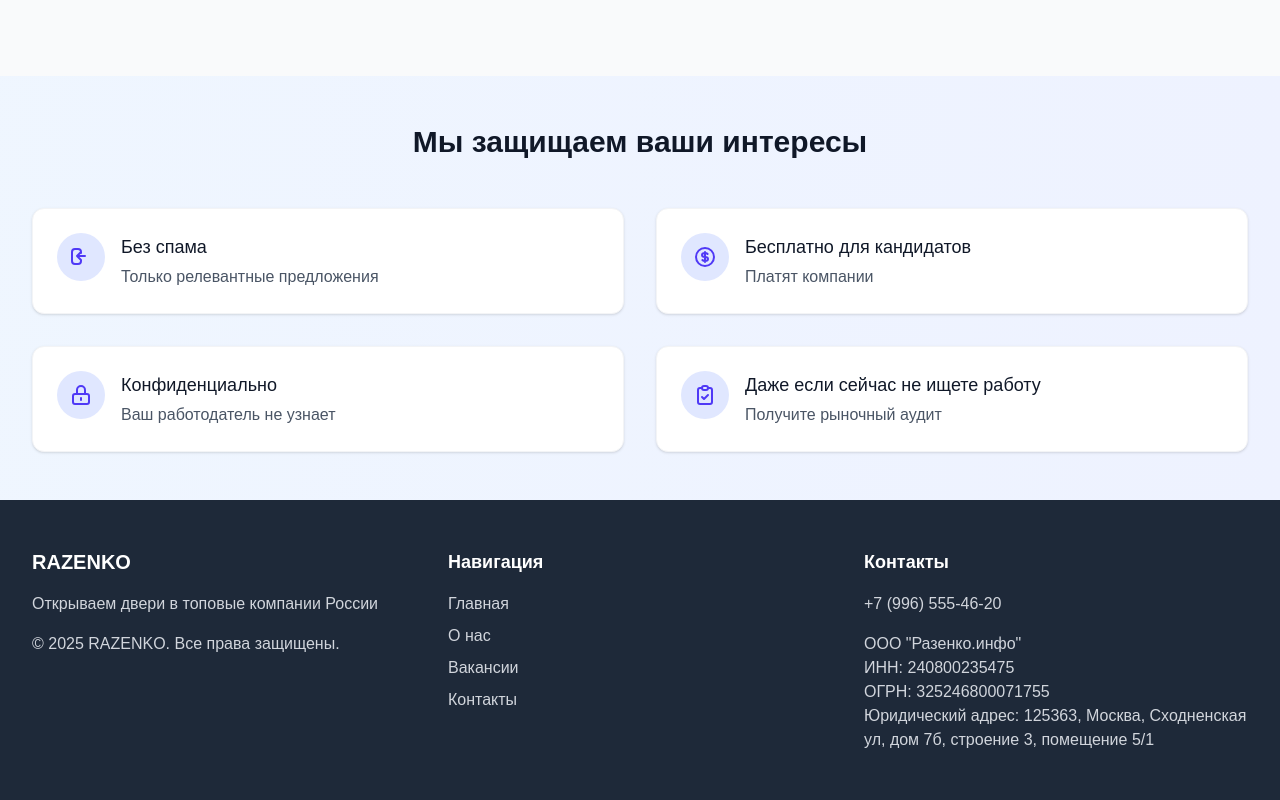
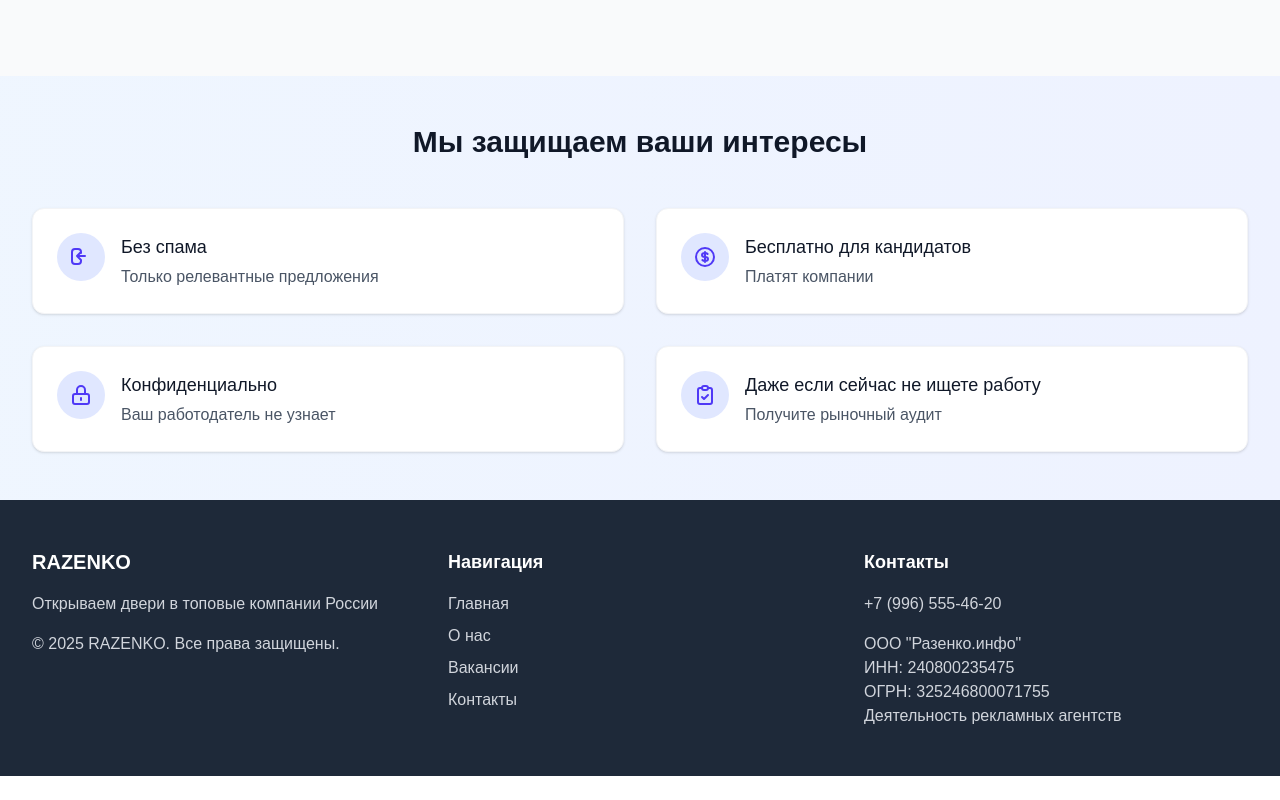
Before and after one commit to anarhiya716/kaloi, a Next.js app: page / in a window 1280 px wide. Shown: the part 3222-4022 px from the top of the page. After the commit the page ends 3998 px from the top, so only its background shows below. Built offline with nearby package versions, Linux system fonts and the light colour scheme.

Commit message:
footer.tsx

```diff
--- a/src/components/footer.tsx
+++ b/src/components/footer.tsx
@@ -25,7 +25,7 @@ const Footer = () => {
             <p className="text-gray-300">ООО "Разенко.инфо"</p>
             <p className="text-gray-300">ИНН: 240800235475</p>
             <p className="text-gray-300">ОГРН: 325246800071755</p>
-            <p className="text-gray-300">Юридический адрес: 125363, Москва, Cходненская ул, дом 7б, строение 3, помещение 5/1</p>
+            <p className="text-gray-300">Деятельность рекламных агентств</p>
           </div>
         </div>
       </footer>
```
